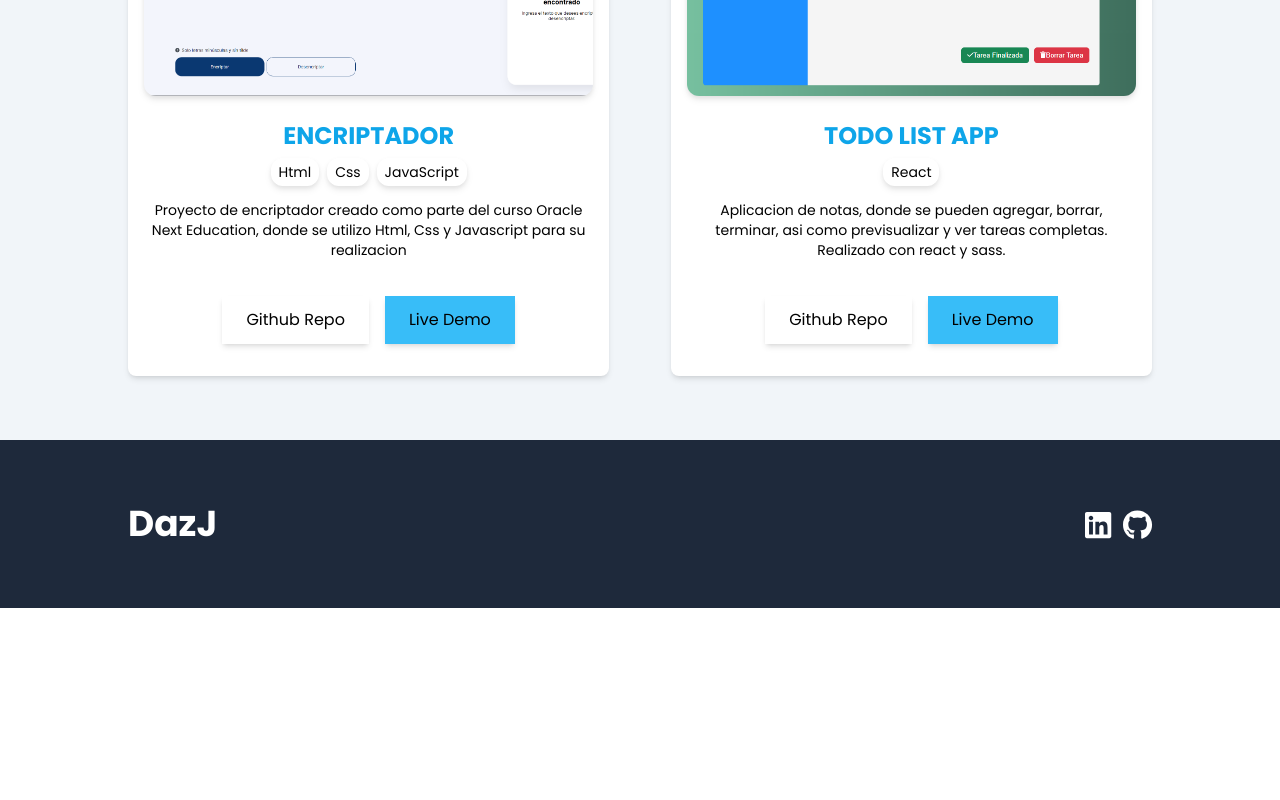
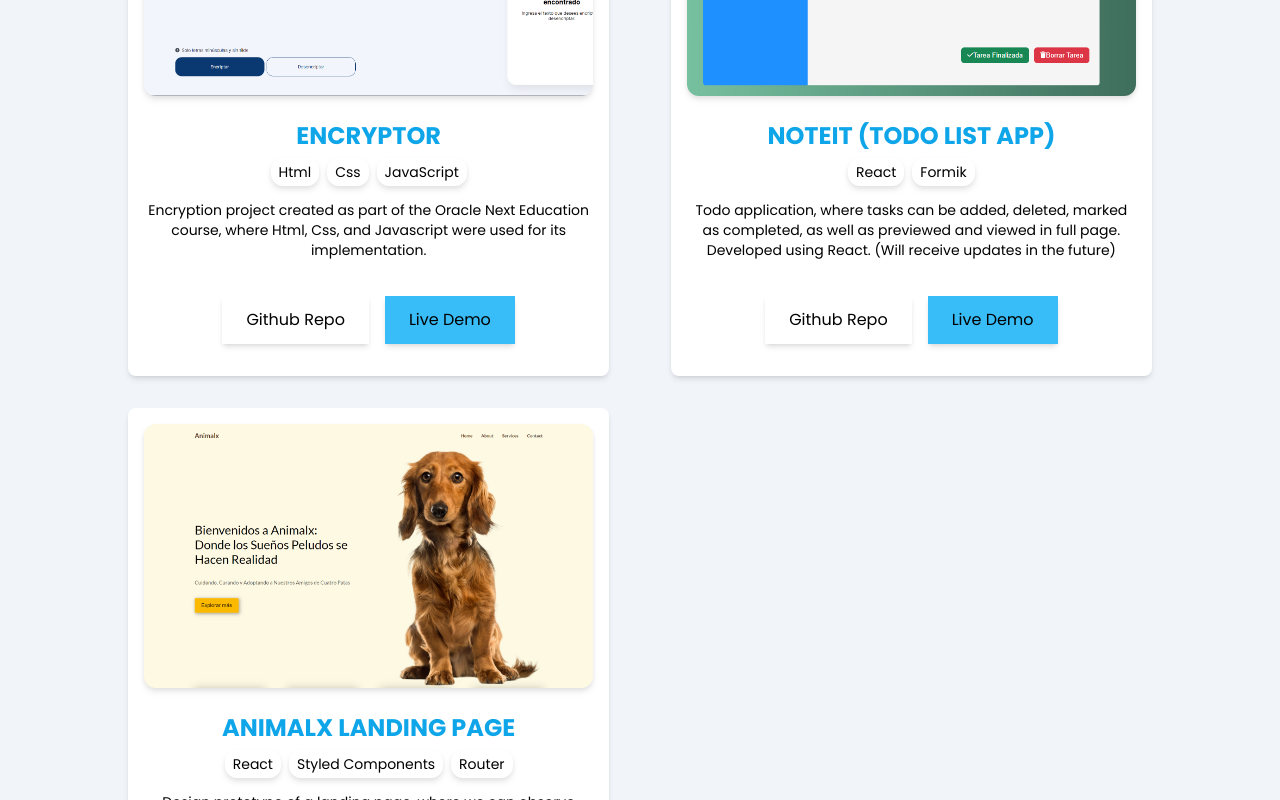
Before and after one commit to DazJ14/dazj-portfolio, a React (Vite) app: page / in a window 1280 px wide. Shown: the part 1660-2460 px from the top of the page. Before the commit the page ends 2268 px from the top, so only its background shows below. Built offline with nearby package versions, Linux system fonts and the light colour scheme.

Commit message:
adding a new project

```diff
--- a/src/Projects.js
+++ b/src/Projects.js
@@ -1,31 +1,50 @@
 import encriptador from "./assets/other-assets/encriptador.png"
 import todo from "./assets/other-assets/todo-list-app.png"
+import landingPage from "./assets/other-assets/landingPage.png"
 
 const Projects = [
     {
-        titulo: "encriptador",
+        spanish: {
+            titulo: "encriptador",
+            descripcion: "Proyecto de encriptador creado como parte del curso Oracle Next Education, donde se utilizo Html, Css y Javascript para su realizacion",
+        },
+        english: {
+            titulo: "Encryptor",
+            descripcion: "Encryption project created as part of the Oracle Next Education course, where Html, Css, and Javascript were used for its implementation."
+        },
         tecnologias: ["Html", "Css", "JavaScript"],
-        descripcion: "Proyecto de encriptador creado como parte del curso Oracle Next Education, donde se utilizo Html, Css y Javascript para su realizacion",
         demo: "https://dazjencriptador.netlify.app/",
         repositorio: "https://github.com/DazJ14/Alura-Encriptador",
         urlImagen: encriptador
     },
     {
-        titulo: "Todo List App",
-        tecnologias: ["React"],
-        descripcion: "Aplicacion de notas, donde se pueden agregar, borrar, terminar, asi como previsualizar y ver tareas completas. Realizado con react y sass.",
+        spanish: {
+            titulo: "Noteit (Todo list app)",
+            descripcion: "Aplicacion de notas, donde se pueden agregar, borrar, terminar, asi como previsualizar y ver tareas completas. Realizado con react y sass. (en un futuro recibira actualizacion)",
+        },
+        english: {
+            titulo: "Noteit (Todo list app)",
+            descripcion: "Todo application, where tasks can be added, deleted, marked as completed, as well as previewed and viewed in full page. Developed using React. (Will receive updates in the future)"
+        },
+        tecnologias: ["React", "Formik"],
         demo: "#",
         repositorio: "#",
         urlImagen: todo
     },
-    // {
-    //     titulo: "Landing Page",
-    //     tecnologias: ["React", "Sass"],
-    //     descripcion: "Prototipo de diseño de landing page de una empresa imaginaria, en la cual podemos observar distintas secciones y rutas. Hecho con React y Tailwind Css.",
-    //     demo: "#",
-    //     repositorio: "#",
-    //     urlImagen: "../public/todo-list-app.png"
-    // },
+    {
+        spanish: {
+            titulo: "Animalx Landing Page",
+            descripcion: "Prototipo de diseño de landing page, en la cual podemos observar distintas secciones y rutas. La pagina principal con mayor diseño que las otras para solo mostrar el enrutamiento.",
+        },
+        english: {
+            titulo: "Animalx Landing Page",
+            descripcion: "Design prototype of a landing page, where we can observe different sections and routes. The main page has more design elements compared to the others, with the purpose of showcasing the navigation."
+        },
+        tecnologias: ["React", "Styled Components", "Router"],
+        demo: "https://dazj14.github.io/Animalx/",
+        repositorio: "https://github.com/DazJ14/Animalx",
+        urlImagen: landingPage
+    },
     // {
     //     titulo: "Conversor",
     //     tecnologias: ["Java", "JavaFX"],
--- a/src/components/PortfolioSection.jsx
+++ b/src/components/PortfolioSection.jsx
@@ -29,7 +29,7 @@ const PortfolioSection = ({ projects, languageSet, languageChange }) => {
         <p className="mb-8 dark:text-white text-center lg:text-left">
           {languageSet[languageChange].portfolio.description}
         </p>
-        <ProjectsList projects={projects} />
+        <ProjectsList projects={projects} languageChange={languageChange} />
       </Container>
     </section>
   );
--- a/src/components/ProjectsList.jsx
+++ b/src/components/ProjectsList.jsx
@@ -1,7 +1,7 @@
 /* eslint-disable react/prop-types */
 import ProjectItemTech from "./ProjectItemTech";
 
-const ProjectsList = ({ projects }) => {
+const ProjectsList = ({ projects, languageChange }) => {
   return (
     <div className="flex flex-col items-center lg:flex-row md:justify-between md:flex-wrap gap-y-8">
       {projects.map((project) => (
@@ -17,7 +17,7 @@ const ProjectsList = ({ projects }) => {
           <aside className="bg-transparent text-center py-4 w-full md:h-1/2 flex flex-col flex-grow justify-between">
             <div className="my-2">
               <h3 className="font-bold text-xl sm:text-2xl uppercase text-sky-500 mb-2">
-                {project.titulo}
+                {project[languageChange].titulo}
               </h3>
               <div className="mb-2">
                 <ProjectItemTech
@@ -27,7 +27,7 @@ const ProjectsList = ({ projects }) => {
               </div>
             </div>
             <p className="text-sm sm:text-sm pb-4 w-full h-full flex-grow dark:text-slate-400">
-              {project.descripcion}
+              {project[languageChange].descripcion}
             </p>
             <div className="flex items-center justify-center gap-4 flex-wrap">
               <a
```
Also changed, not shown: src/assets/other-assets/landingPage.png (added).
